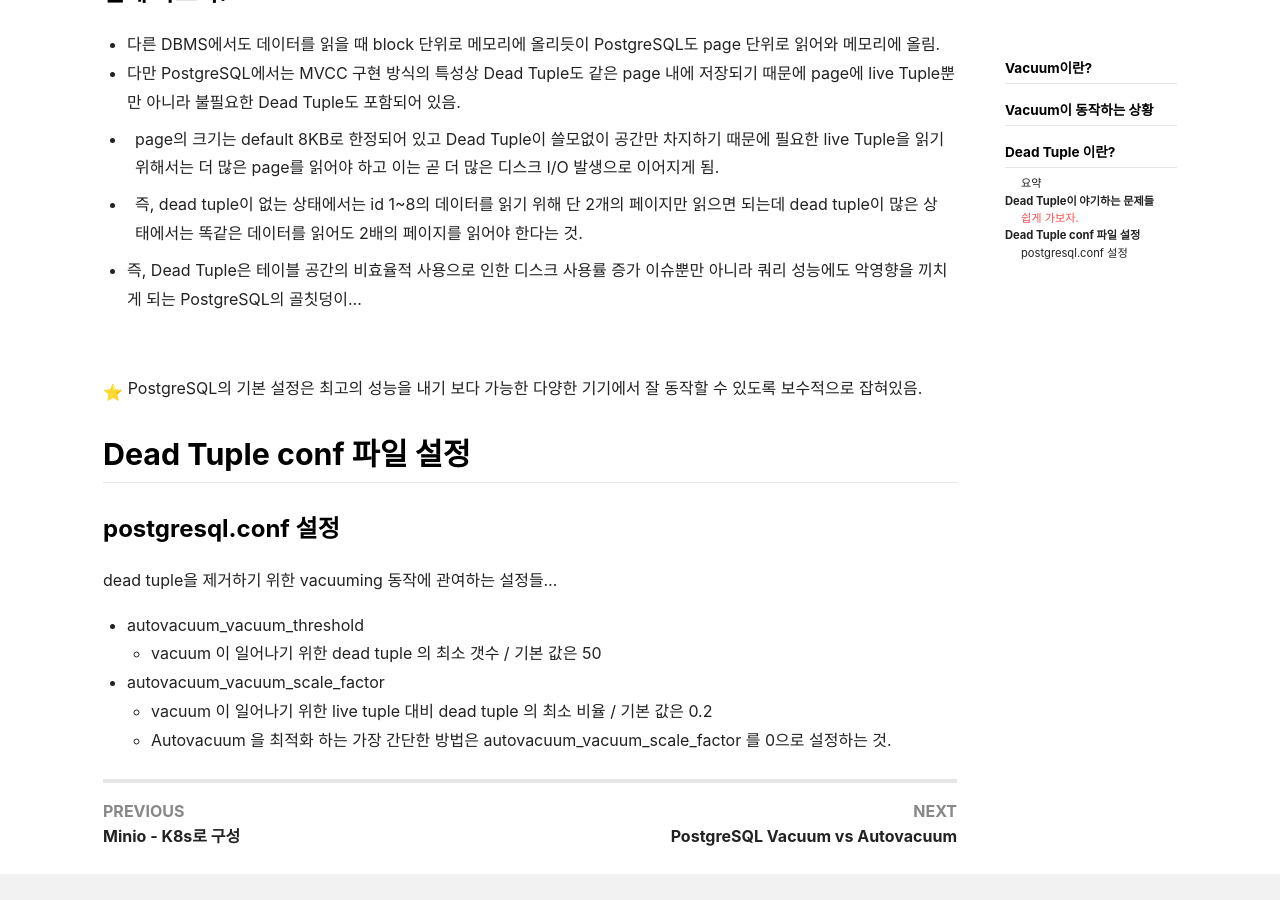
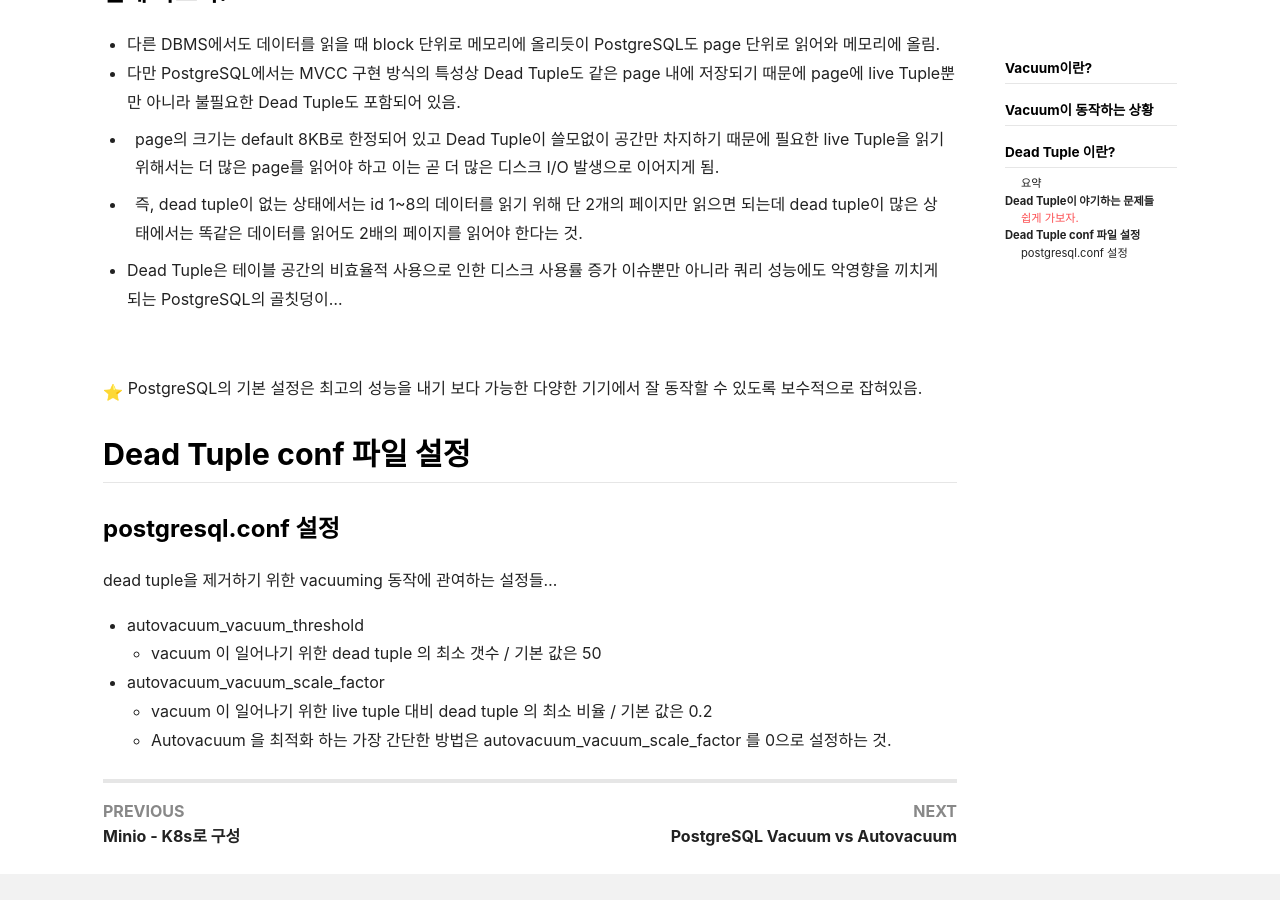
Before and after one commit to cloudnine-mj/cloudnine-mj.github.io, a Jekyll site: the page built from _posts/2023-10-30-DB- PostgreSQL Autovacuum.md, in a window 1280 px wide and 900 px high, scrolled down 2839 px. Built offline with Jekyll 4.4.1, drawn with Linux system fonts in a browser that asks for light colours; nearby versions of some CDN libraries; emoji names are drawn with the system emoji font.

Commit message:
prometheus vacuum modified2

```diff
--- a/_posts/2023-10-30-DB- PostgreSQL Autovacuum.md
+++ b/_posts/2023-10-30-DB- PostgreSQL Autovacuum.md
@@ -92,7 +92,7 @@ tags: [PostgreSQL, Research]
 
 * 즉,  dead tuple이 없는 상태에서는 id 1~8의 데이터를 읽기 위해 단 2개의 페이지만 읽으면 되는데 dead tuple이 많은 상태에서는 똑같은 데이터를 읽어도 2배의 페이지를 읽어야 한다는 것.
 
-* 즉, Dead Tuple은 테이블 공간의 비효율적 사용으로 인한 디스크 사용률 증가 이슈뿐만 아니라
+* Dead Tuple은 테이블 공간의 비효율적 사용으로 인한 디스크 사용률 증가 이슈뿐만 아니라
 쿼리 성능에도 악영향을 끼치게 되는 PostgreSQL의 골칫덩이...
 
 <br>
```
